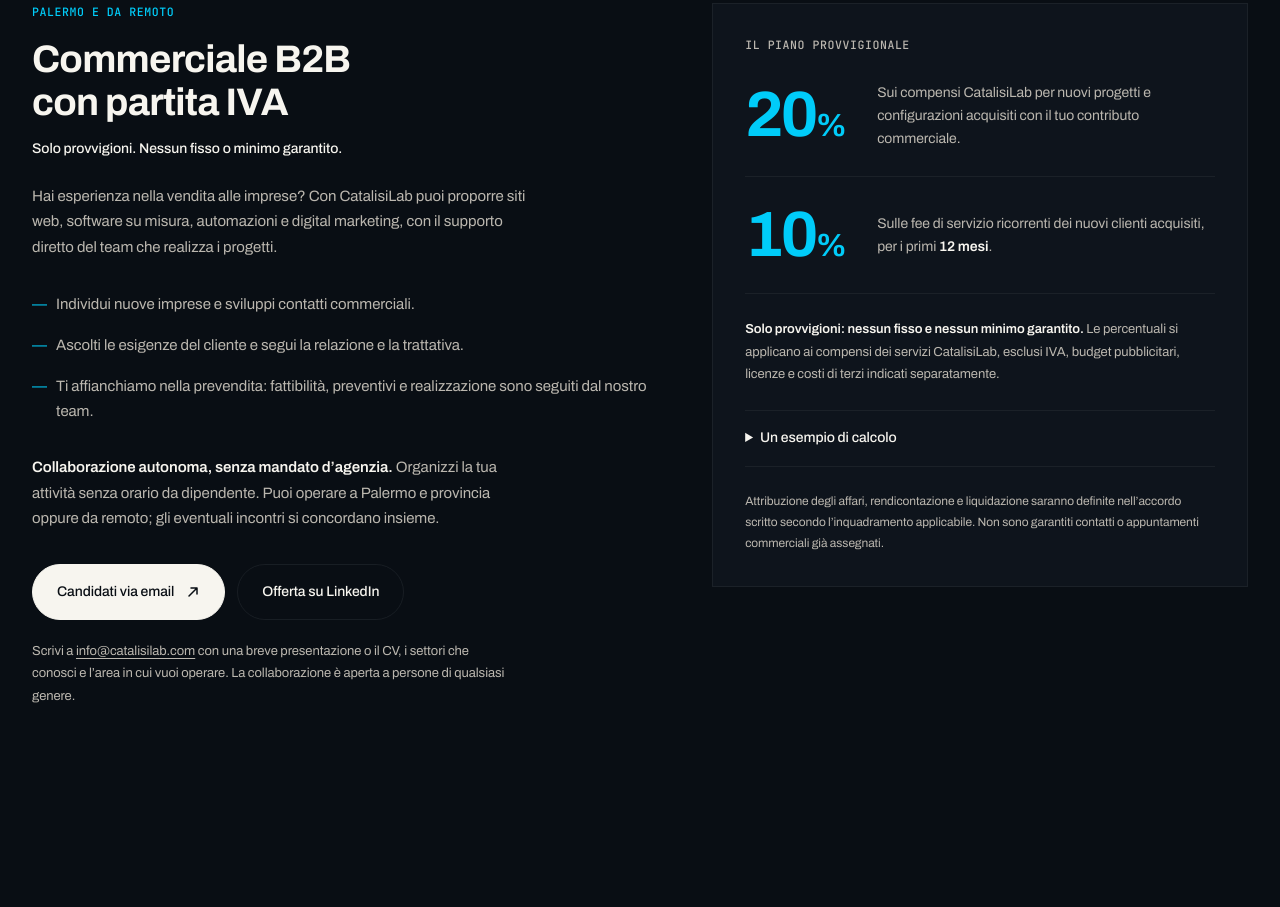
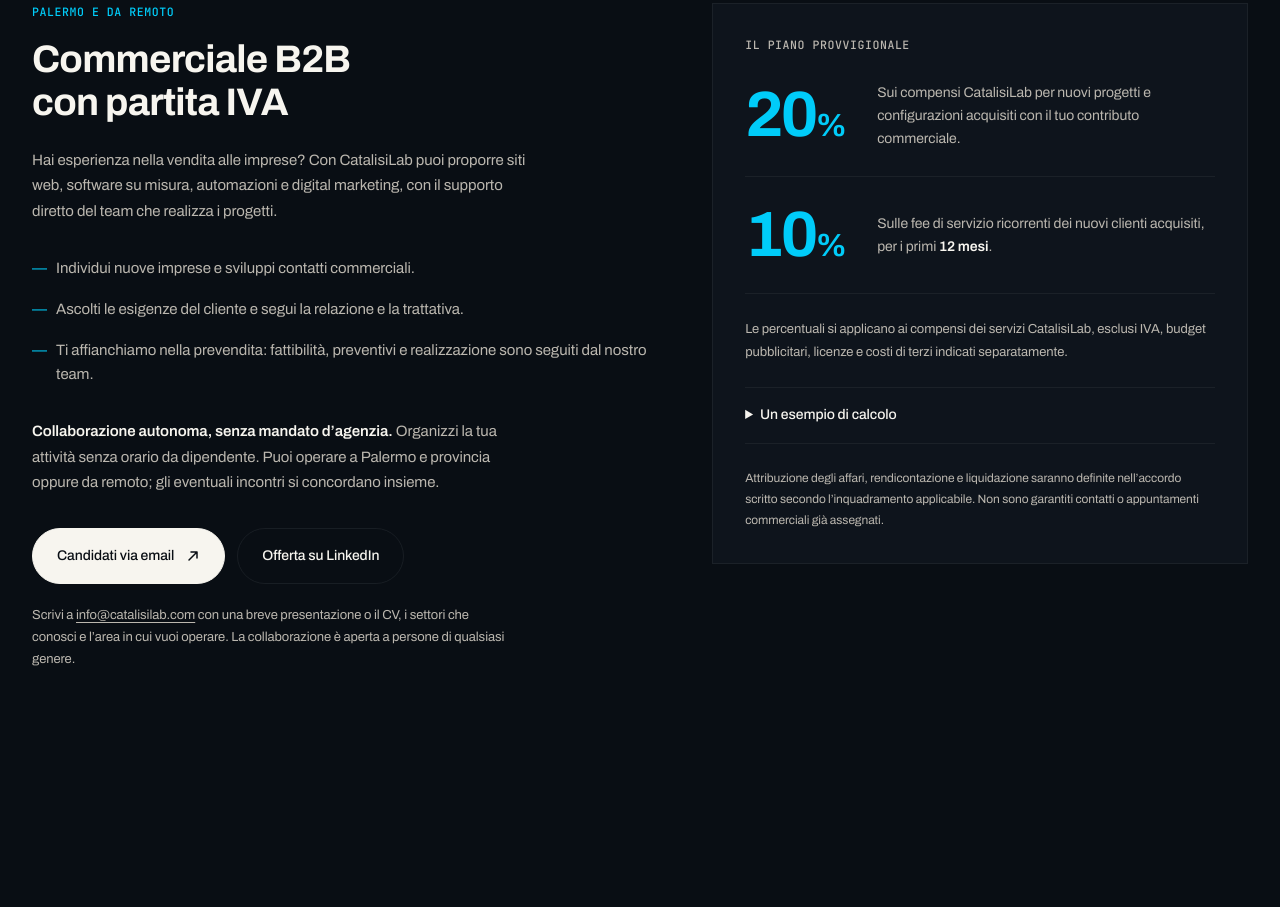
Before and after one commit to twentymls/novatechhub-static-website, a plain HTML site: page index.html in a window 1280 px wide. Shown: the part 5725-6632 px from the top of the page. Drawn offline with Linux system fonts and the light colour scheme.

Commit message:
Soften careers compensation wording

```diff
--- a/index.html
+++ b/index.html
@@ -448,7 +448,6 @@ height="0" width="0" style="display:none;visibility:hidden"></iframe></noscript>
       <div class="careers-role">
         <p class="careers-location mono">Palermo e da remoto</p>
         <h3>Commerciale B2B<br>con partita IVA</h3>
-        <p class="careers-pay-type">Solo provvigioni. Nessun fisso o minimo garantito.</p>
         <p class="careers-intro">Hai esperienza nella vendita alle imprese? Con CatalisiLab puoi proporre siti web, software su misura, automazioni e digital marketing, con il supporto diretto del team che realizza i progetti.</p>
         <ul class="careers-tasks">
           <li>Individui nuove imprese e sviluppi contatti commerciali.</li>
@@ -477,7 +476,7 @@ height="0" width="0" style="display:none;visibility:hidden"></iframe></noscript>
             <dd>Sulle fee di servizio ricorrenti dei nuovi clienti acquisiti, per i primi <strong>12 mesi</strong>.</dd>
           </div>
         </dl>
-        <p class="careers-pay-note"><strong>Solo provvigioni: nessun fisso e nessun minimo garantito.</strong> Le percentuali si applicano ai compensi dei servizi CatalisiLab, esclusi IVA, budget pubblicitari, licenze e costi di terzi indicati separatamente.</p>
+        <p class="careers-pay-note">Le percentuali si applicano ai compensi dei servizi CatalisiLab, esclusi IVA, budget pubblicitari, licenze e costi di terzi indicati separatamente.</p>
         <details class="careers-example">
           <summary>Un esempio di calcolo</summary>
           <p>Su 5.000 &euro; di compensi per un nuovo progetto, la provvigione &egrave; 1.000 &euro;. Su una fee di servizio di 100 &euro; al mese, &egrave; 10 &euro; al mese per i primi 12 mesi.</p>
```
